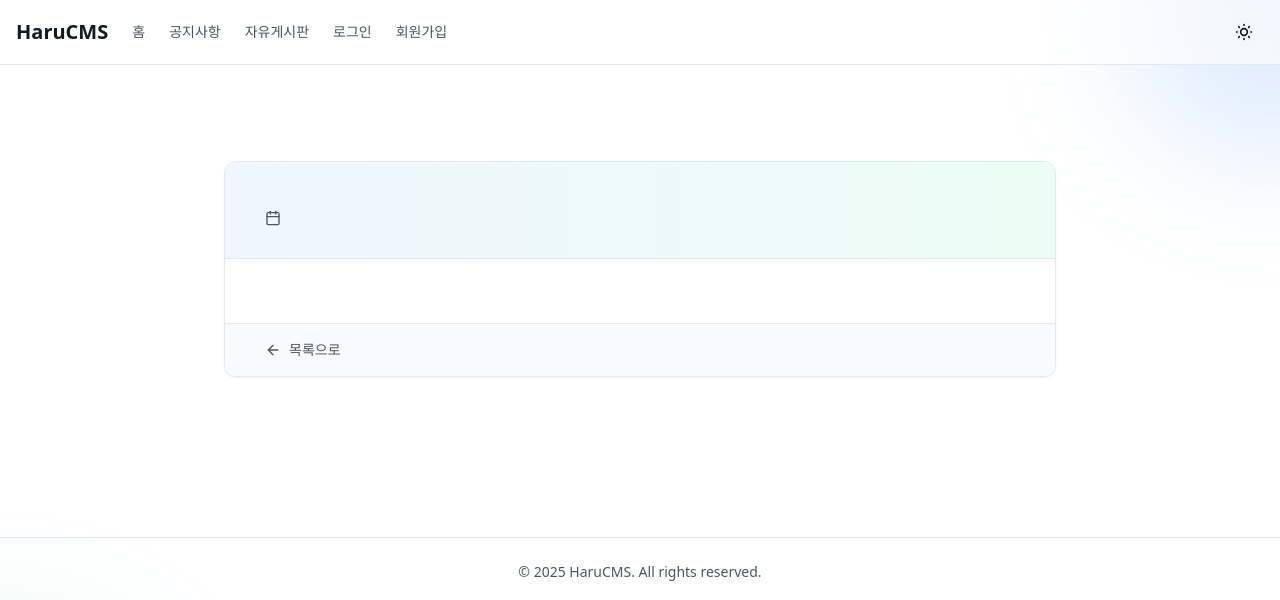
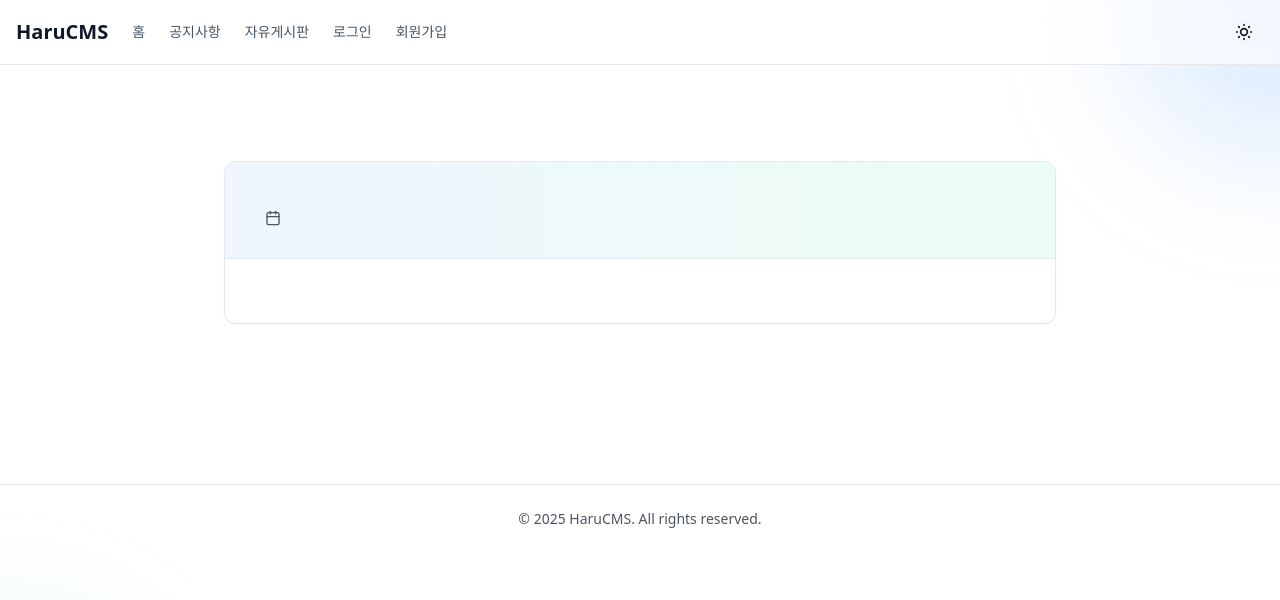
Before and after one commit to gnuboard/harucms, a PHP site: template app/Views/content/show.php in a window 1280 px wide. Shown: the top 600 px of the page. Run offline with PHP 8.4, Linux system fonts and the light colour scheme; the template is opened without the code that fills it, so the values that code supplies are empty.

Commit message:
♻️ 컨텐츠 보기 페이지 푸터 개선
- 목록으로 버튼 제거
- 관리자 페이지 버튼만 우측에 표시
- 관리자가 아닌 경우 푸터 자체를 숨김

🤖 Generated with [Claude Code](https://claude.com/claude-code)

Co-Authored-By: Claude <noreply@anthropic.com>

```diff
--- a/app/Views/content/show.php
+++ b/app/Views/content/show.php
@@ -56,21 +56,16 @@ ob_start();
         </div>
 
         <!-- 푸터 액션 -->
+        <?php if (Helper::isAdmin()): ?>
         <div class="border-t border-gray-200 dark:border-slate-700 bg-gray-50 dark:bg-slate-900/50 px-6 py-4 sm:px-10">
-            <div class="flex justify-between items-center">
-                <a href="/" class="inline-flex items-center gap-2 text-sm font-medium text-gray-600 dark:text-slate-400 hover:text-gray-900 dark:hover:text-white transition-colors">
-                    <svg class="w-4 h-4" xmlns="http://www.w3.org/2000/svg" width="24" height="24" viewBox="0 0 24 24" fill="none" stroke="currentColor" stroke-width="2" stroke-linecap="round" stroke-linejoin="round"><line x1="19" y1="12" x2="5" y2="12"/><polyline points="12 19 5 12 12 5"/></svg>
-                    목록으로
-                </a>
-
-                <?php if (Helper::isAdmin()): ?>
+            <div class="flex justify-end">
                 <a href="/admin/contents" class="inline-flex items-center gap-2 px-4 py-2 bg-gradient-to-r from-blue-600 to-emerald-600 hover:from-blue-700 hover:to-emerald-700 text-white text-sm font-semibold rounded-lg shadow-lg shadow-blue-500/40 hover:shadow-xl hover:shadow-emerald-500/50 transition-all duration-300 hover:-translate-y-0.5">
                     <svg class="w-4 h-4" xmlns="http://www.w3.org/2000/svg" width="24" height="24" viewBox="0 0 24 24" fill="none" stroke="currentColor" stroke-width="2" stroke-linecap="round" stroke-linejoin="round"><path d="M11 4H4a2 2 0 0 0-2 2v14a2 2 0 0 0 2 2h14a2 2 0 0 0 2-2v-7"/><path d="M18.5 2.5a2.121 2.121 0 0 1 3 3L12 15l-4 1 1-4 9.5-9.5z"/></svg>
                     관리자 페이지
                 </a>
-                <?php endif; ?>
             </div>
         </div>
+        <?php endif; ?>
     </article>
 </div>
 
```
